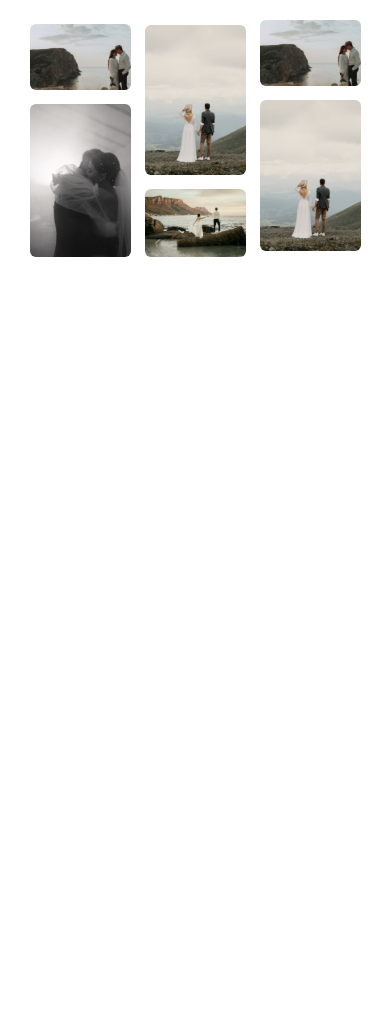
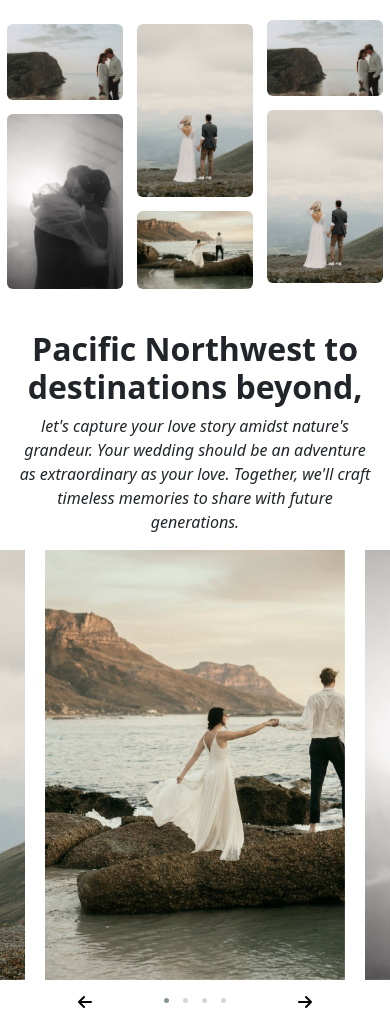
Before and after one commit to laxmansharma12/Photography, a plain HTML site: page index.html in a window 390 px wide. Shown: the part 1013-2027 px from the top of the page. Before the commit the page ends 1295 px from the top, so only its background shows below. Drawn offline with nearby package versions, Linux system fonts and the light colour scheme.

Commit message:
made slider mobile responsive

```diff
--- a/Homepage.scss
+++ b/Homepage.scss
@@ -161,7 +161,6 @@ $WorkSans: "Work Sans", sans-serif;
 		padding-top: 3rem;
 		position: relative;
 		height: fit-content;
-		display: none;
 		.sliderHeading {
 			@include flex(row, "", center, start);
 			h2 {
@@ -184,6 +183,12 @@ $WorkSans: "Work Sans", sans-serif;
 					width: 100%;
 					object-fit: cover;
 				}
+			}
+			.item1 {
+				width: 850px;
+			}
+			.item2 {
+				width: 350px;
 			}
 			.owl-nav .owl-prev {
 				height: 85%;
@@ -496,12 +501,58 @@ $WorkSans: "Work Sans", sans-serif;
 				justify-content: center;
 				width: 100%;
 				div {
-					width: 115px;
+					width: 33.3%;
 					padding: 7px;
 					img {
 						margin-bottom: 14px;
 					}
 				}
+			}
+		}
+		.slider {
+			@include flex(column, 0, center, center);
+			padding-top: 1rem;
+			.sliderHeading {
+				@include flex(column, 0, center, center);
+				width: 100%;
+				h2 {
+					@include fontStyle(2rem, 600, "");
+					text-align: center;
+				}
+				p {
+					@include fontStyle(1rem, 500, "");
+					width: 90%;
+					padding: 0;
+				}
+			}
+			.owl-carousel {
+				height: fit-content;
+				.item {
+					height: 430px;
+				}
+				.item1 {
+					width: 300px;
+				}
+				.item2 {
+					width: 300px;
+				}
+				.owl-nav .owl-prev {
+					width: 100px;
+				}
+				.owl-nav .owl-next {
+					width: 100px;
+				}
+				.owl-dot span {
+					margin-top: 0;
+				}
+			}
+			.custom-prev {
+				bottom: 0;
+				left: 20%;
+			}
+			.custom-next {
+				bottom: 0;
+				right: 20%;
 			}
 		}
 	}
--- a/index.html
+++ b/index.html
@@ -275,16 +275,16 @@
 					</p>
 				</div>
 				<div class="owl-carousel owl-theme">
-					<div class="item" style="width: 850px">
+					<div class="item item1">
 						<img src="./images/4.jpg" alt="" />
 					</div>
-					<div class="item" style="width: 350px">
+					<div class="item item2">
 						<img src="./images/2.jpg" alt="" />
 					</div>
-					<div class="item" style="width: 850px">
+					<div class="item item1">
 						<img src="./images/1.jpg" alt="" />
 					</div>
-					<div class="item" style="width: 350px">
+					<div class="item item2">
 						<img src="./images/3.jpg" alt="" />
 					</div>
 				</div>
```
Also changed, not shown: css/Homepage.css.
